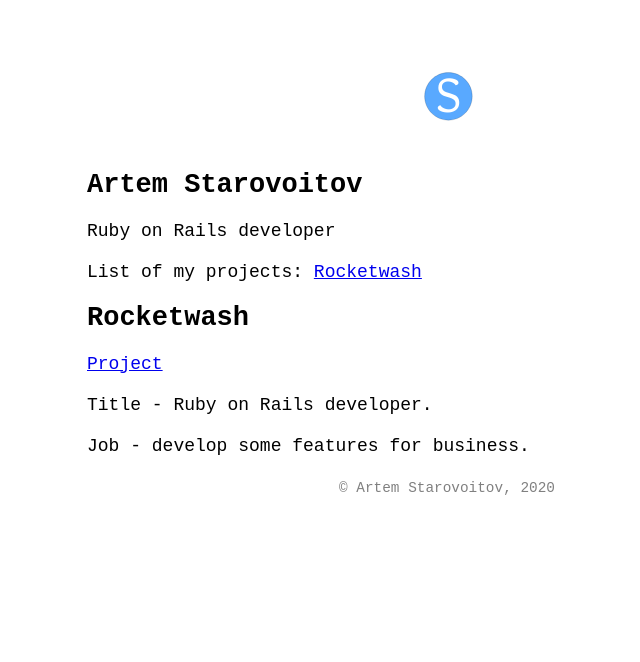
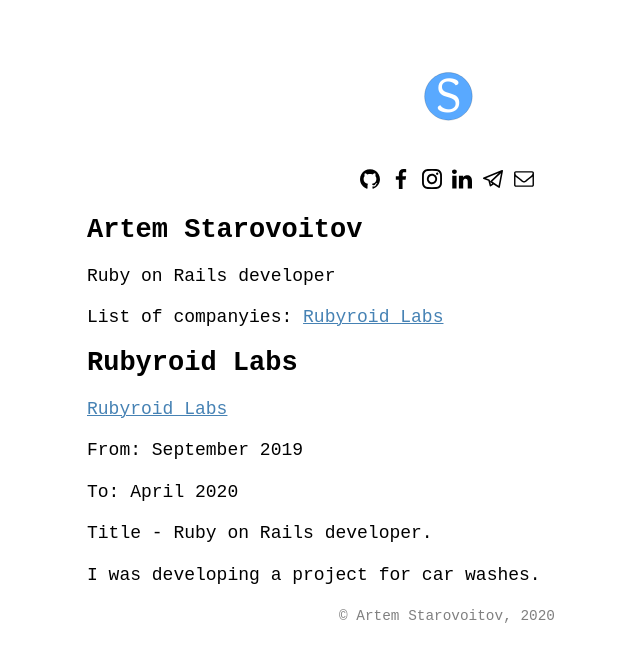
Before and after one commit to epfeen/epfeen.works, a Jekyll site: the page built from pages/index.md, in a window 1280 px wide. Shown: the top 662 px of the page, without its empty margins (193-833 px from the left). Built offline with Jekyll 4.4.1, drawn with Linux system fonts in a browser that asks for light colours; some web fonts are replaced.

Commit message:
add links to my profiles and update info

```diff
--- a/_layouts/default.html
+++ b/_layouts/default.html
@@ -19,6 +19,16 @@ layout: compress
         <img src="images/logo.svg" alt="logo" class="logo"/>
       </a>
     </p>
+    <nav>
+      <ul class="menu">
+        <li><a href="https://github.com/epfeen" title="My GitHub profile"><img class="img-list" src="images/github.svg"/></a></li>
+        <li><a href="https://facebook.com/epfeen" title="Follow me on Facebook"><img class="img-list" src="images/fb.svg"/></a></li>
+        <li><a href="https://instagram.com/epfeenn" title="Follow me on Instagram"><img class="img-list" src="images/instagram.svg"/></a></li>
+        <li><a href="https://www.linkedin.com/in/epfeen" title="My LinkedIn profile"><img class="img-list" src="images/linkedin.svg"/></a></li>
+        <li><a href="https://t.me/epfeen" title="My Telegram"><img class="img-list" src="images/telegram.svg"/></a></li>
+        <li><a href="mailto:epfeen@gmail.com" title="Email me any time"><img class="img-list" src="images/mail.svg"/></i></a></li>
+      </ul>
+    </nav>
   </header>
   <article>
     <p>
--- a/css/main.scss
+++ b/css/main.scss
@@ -35,3 +35,23 @@ section {
   height: 100px;
   width: 100px;
 }
+
+a, a:visited {
+  color: steelblue;
+  text-decoration: underline;
+  text-decoration-thickness: 1px;
+}
+
+.menu {
+  list-style: none;
+  padding-left: 0;
+
+  li {
+    display: inline;
+  }
+}
+
+.img-list {
+  height: 20px;
+  width: 20px;
+}
--- a/pages/index.md
+++ b/pages/index.md
@@ -10,12 +10,17 @@ description: |
 
 Ruby on Rails developer
 
-List of my projects: [Rocketwash](#rw)
+List of companyies: [Rubyroid Labs](#rubyroid-labs)
 
-## Rocketwash # {#rw}
 
-[Project](https://www.rocketwash.me/)
+
+## Rubyroid Labs # {#rubyroid-labs}
+[Rubyroid Labs](https://rubyroidlabs.com/)
+
+From: September 2019
+
+To: April 2020
 
 Title - Ruby on Rails developer.
 
-Job - develop some features for business.
+I was developing a project for car washes.
```
Also changed, not shown: images/fb.svg (added), images/github.svg (added), images/instagram.svg (added), images/linkedin.svg (added), images/mail.svg (added), images/telegram.svg (added), 1 other file.
